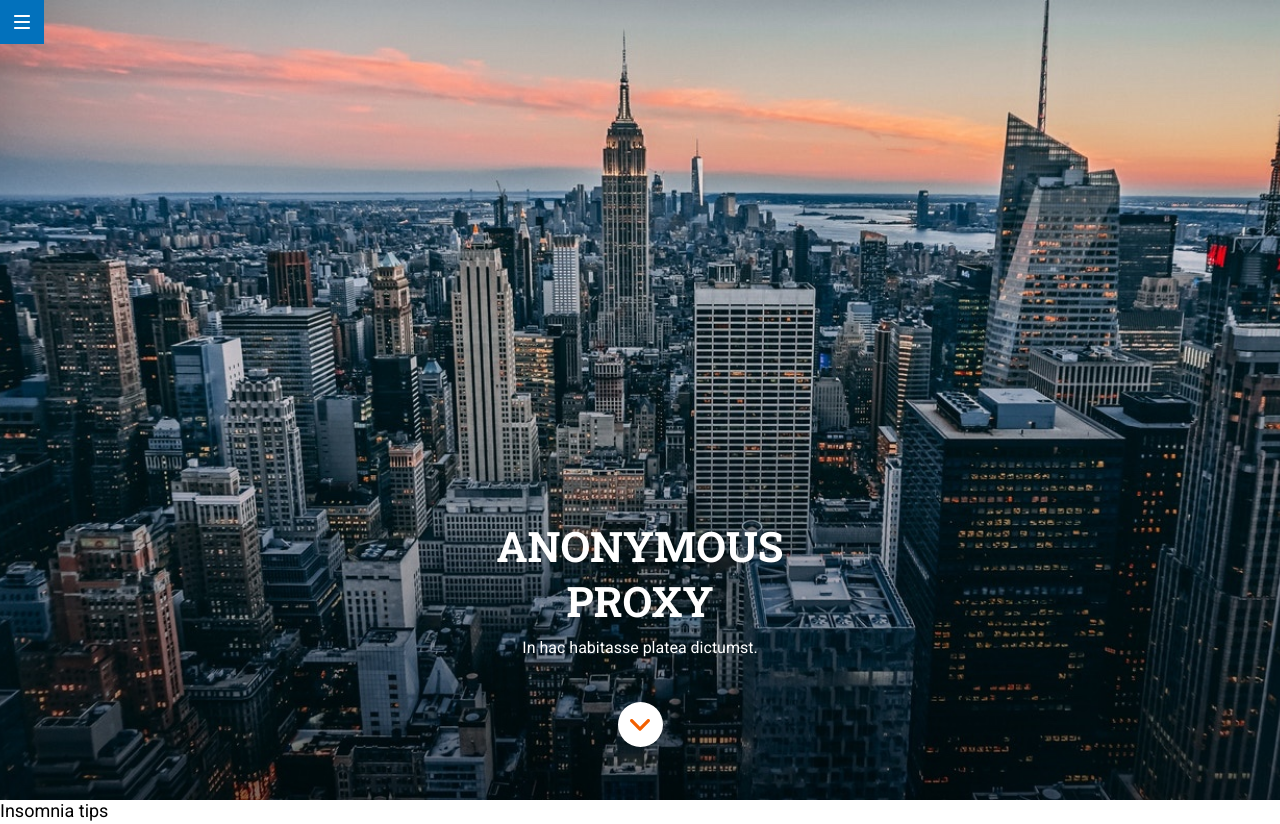
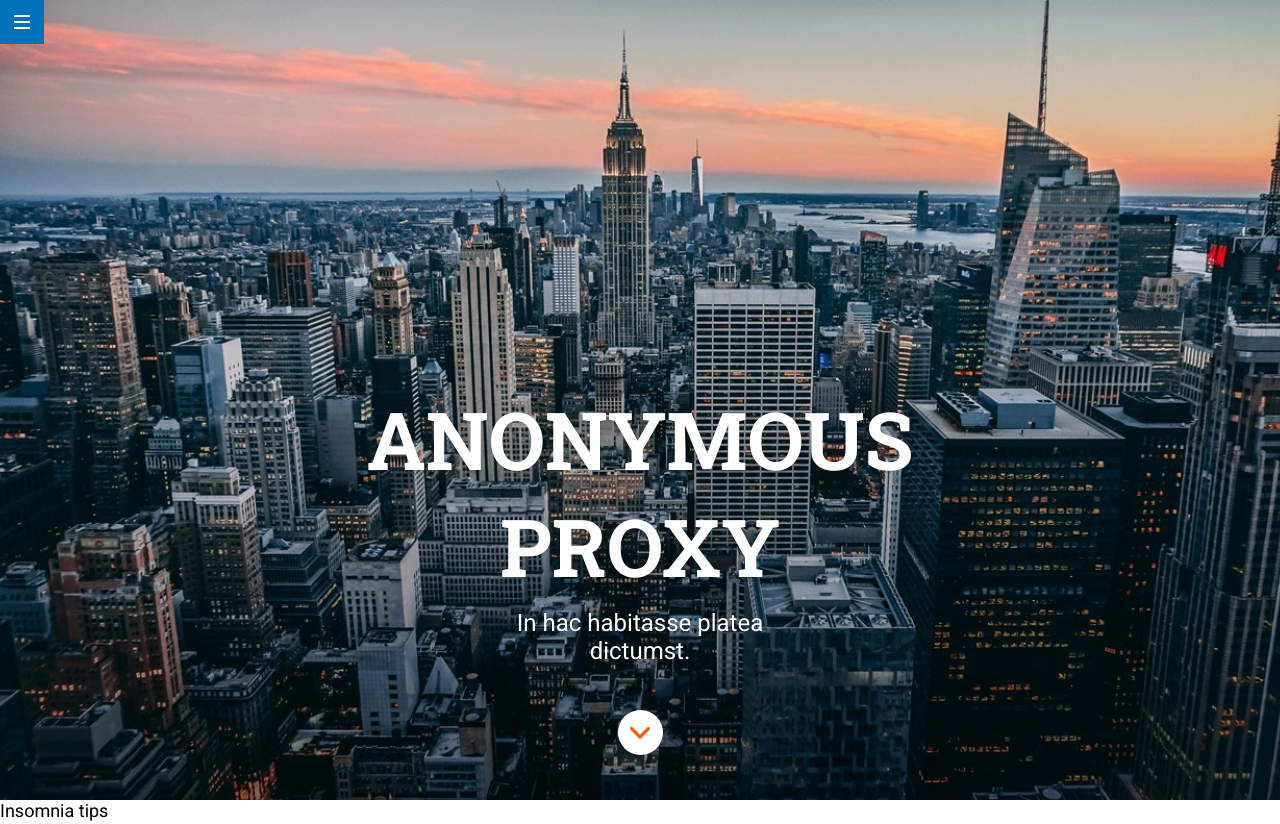
Before and after one commit to sayheylaura/anonymous-proxy, a website: page docs/index.html in a window 1280 px wide. Shown: the top 824 px of the page. Drawn offline with nearby package versions, Linux system fonts and the light colour scheme; files that its build step writes are made by us from their sources.

Commit message:
Header styles for tablet version

```diff
--- a/_src/assets/scss/layout/_header.scss
+++ b/_src/assets/scss/layout/_header.scss
@@ -74,3 +74,20 @@
     width: 20px;
     height: auto;
 }
+
+@media all and (min-width:768px) {
+
+    .header__container {
+        margin-bottom: 45px;
+    }
+
+    .header__title {
+        max-width: 690px;
+        font-size: 80px;
+        line-height: 1.33;
+    }
+
+    .header__text {
+        font-size: 24px;
+    }
+}
```
